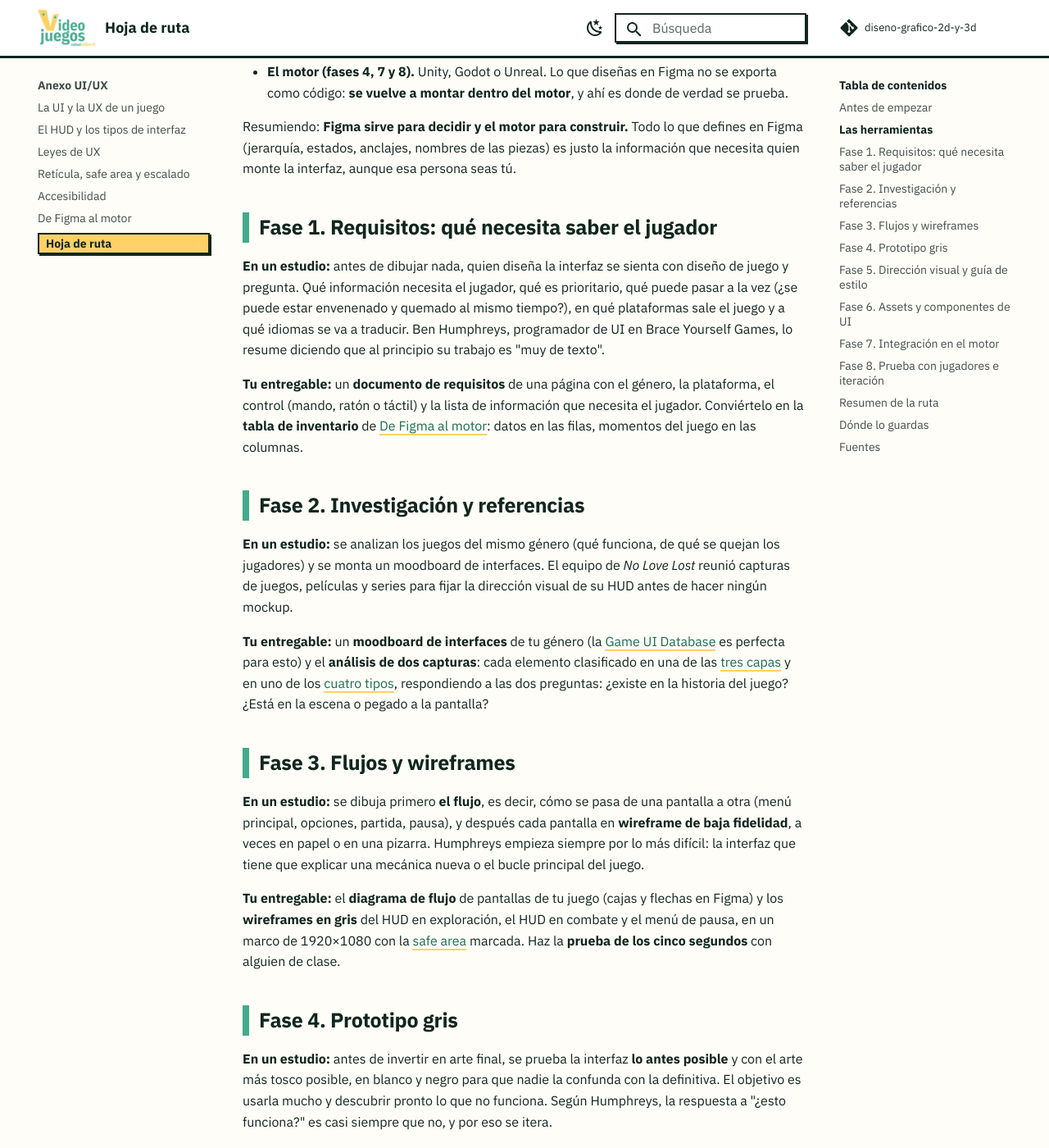
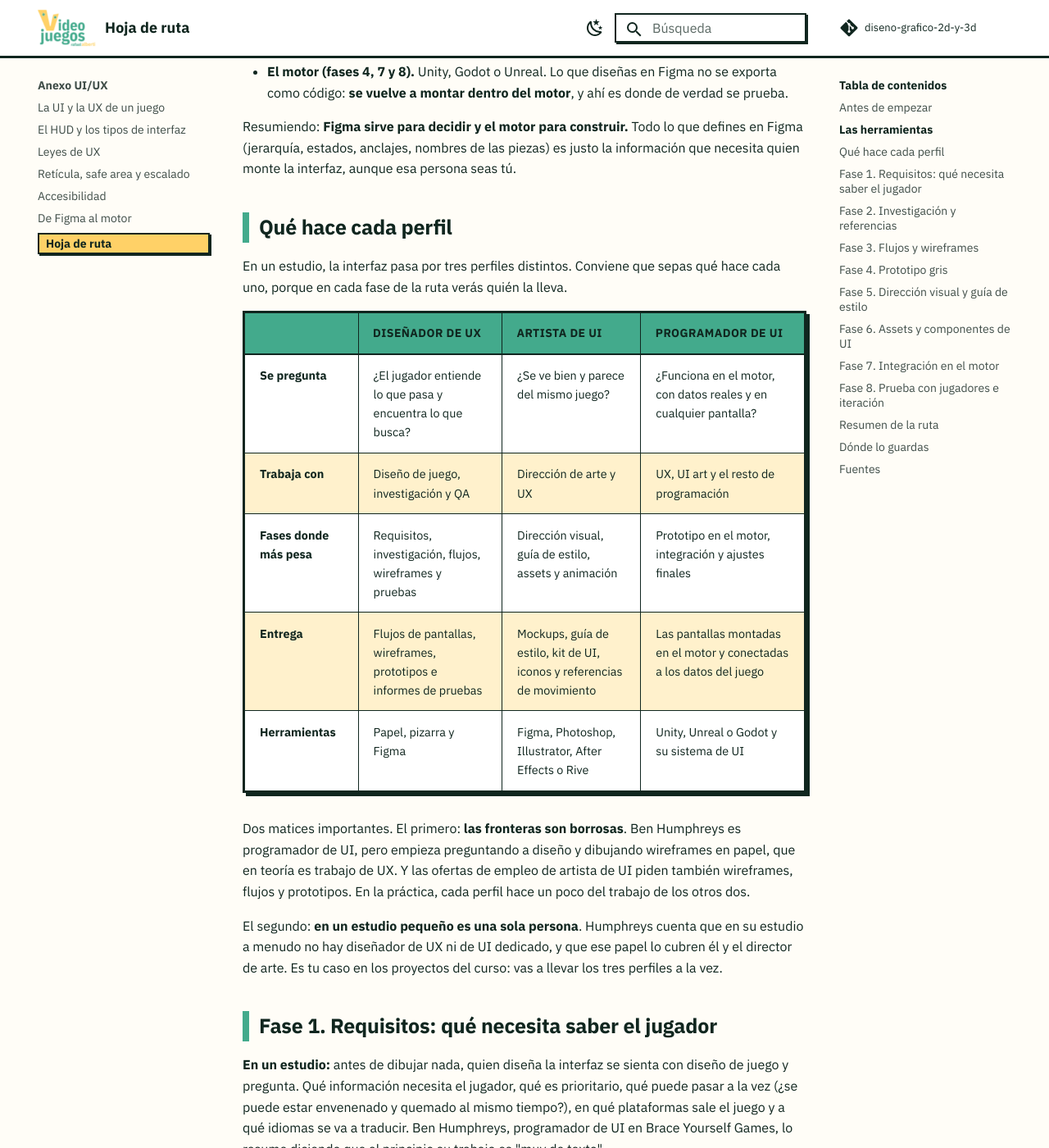
Before and after one commit to envasador/diseno-grafico-2d-y-3d, an MkDocs documentation site: the page built from docs/anexo-ui-ux/07-ruta-practica.md, in a window 1280 px wide and 1400 px high, scrolled down 1404 px. Shown: the whole window at 82% size. Built offline with MkDocs 1.6.1 and Material for MkDocs 9.7.7, drawn with Linux system fonts in a browser that asks for light colours; comment, search, counter and statistics services are not loaded.

Commit message:
Anexo UI/UX: perfiles en la hoja de ruta, Valorant en A.5 y PDF actualizado
- A.7: sección «Qué hace cada perfil» (UX, arte de UI, programación de UI).
- A.5: el arranque usa el ejemplo de Valorant en lugar de una cifra genérica.
- PDF de diapositivas regenerado con el proceso en 8 fases y los perfiles.

Co-Authored-By: Claude Opus 5.5 <noreply@anthropic.com>
Claude-Session: https://claude.ai/code/session_01BdwfipjiJ51akkMQkqG9uq

```diff
--- a/docs/anexo-ui-ux/07-ruta-practica.md
+++ b/docs/anexo-ui-ux/07-ruta-practica.md
@@ -21,6 +21,22 @@ En la industria, **Figma** se usa sobre todo en las fases de diseño: flujos, wi
 - **El motor (fases 4, 7 y 8).** Unity, Godot o Unreal. Lo que diseñas en Figma no se exporta como código: **se vuelve a montar dentro del motor**, y ahí es donde de verdad se prueba.
 
 Resumiendo: **Figma sirve para decidir y el motor para construir.** Todo lo que defines en Figma (jerarquía, estados, anclajes, nombres de las piezas) es justo la información que necesita quien monte la interfaz, aunque esa persona seas tú.
+
+## Qué hace cada perfil
+
+En un estudio, la interfaz pasa por tres perfiles distintos. Conviene que sepas qué hace cada uno, porque en cada fase de la ruta verás quién la lleva.
+
+| | Diseñador de UX | Artista de UI | Programador de UI |
+|---|---|---|---|
+| **Se pregunta** | ¿El jugador entiende lo que pasa y encuentra lo que busca? | ¿Se ve bien y parece del mismo juego? | ¿Funciona en el motor, con datos reales y en cualquier pantalla? |
+| **Trabaja con** | Diseño de juego, investigación y QA | Dirección de arte y UX | UX, UI art y el resto de programación |
+| **Fases donde más pesa** | Requisitos, investigación, flujos, wireframes y pruebas | Dirección visual, guía de estilo, assets y animación | Prototipo en el motor, integración y ajustes finales |
+| **Entrega** | Flujos de pantallas, wireframes, prototipos e informes de pruebas | Mockups, guía de estilo, kit de UI, iconos y referencias de movimiento | Las pantallas montadas en el motor y conectadas a los datos del juego |
+| **Herramientas** | Papel, pizarra y Figma | Figma, Photoshop, Illustrator, After Effects o Rive | Unity, Unreal o Godot y su sistema de UI |
+
+Dos matices importantes. El primero: **las fronteras son borrosas**. Ben Humphreys es programador de UI, pero empieza preguntando a diseño y dibujando wireframes en papel, que en teoría es trabajo de UX. Y las ofertas de empleo de artista de UI piden también wireframes, flujos y prototipos. En la práctica, cada perfil hace un poco del trabajo de los otros dos.
+
+El segundo: **en un estudio pequeño es una sola persona**. Humphreys cuenta que en su estudio a menudo no hay diseñador de UX ni de UI dedicado, y que ese papel lo cubren él y el director de arte. Es tu caso en los proyectos del curso: vas a llevar los tres perfiles a la vez.
 
 ## Fase 1. Requisitos: qué necesita saber el jugador
 
```
Also changed, not shown: docs/anexo-ui-ux/05-accesibilidad.md (+1 -1 lines), 1 other file.
